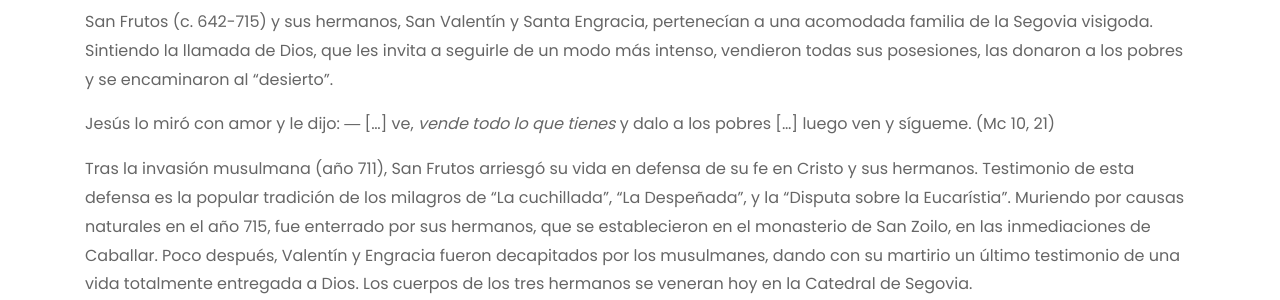
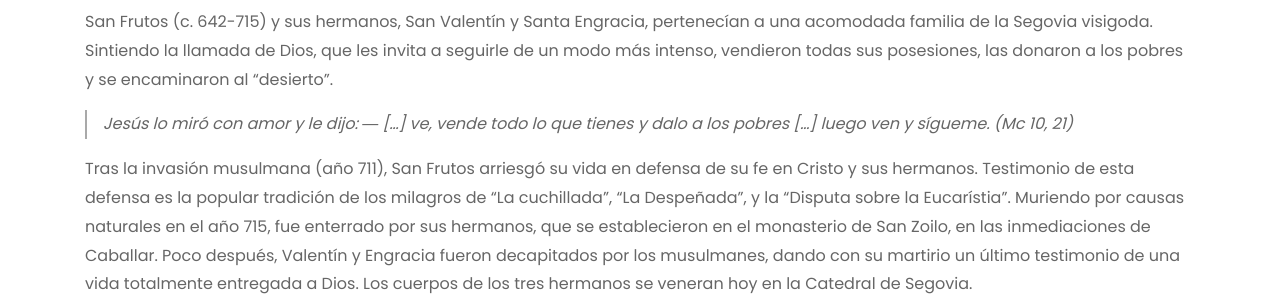
Before and after one commit to ermitasanfrutos/ermitasanfrutos.github.io, a Jekyll site: the page built from san-frutos.md, in a window 1280 px wide. Shown: the part 829-1129 px from the top of the page. Built offline with Jekyll 4.4.1, drawn with Linux system fonts in a browser that asks for light colours; some web fonts are replaced.

Commit message:
fix quotes and headers

```diff
--- a/_includes/header.html
+++ b/_includes/header.html
@@ -11,9 +11,9 @@
 	        <ul class="navbar-nav ml-auto">
 	        	<li class="nav-item"><a href="/" class="nav-link">Portada</a></li>
 	        	{% assign items = site.pages | where: 'layout', 'page' | sort: "order", "last" %}
-			{% for item in items %}
-				<li class="nav-item"><a href="{{ item.url | absolute_url }}" class="nav-link">{{ item.title }}</a></li>
-			{% endfor %}
+						{%- for item in items -%}
+							<li class="nav-item"><a href="{{ item.url | absolute_url }}" class="nav-link">{{ item.title }}</a></li>
+						{%- endfor -%}
 	        </ul>
 	      </div>
 	    </div>
@@ -26,7 +26,7 @@
       <div class="container-fluid px-md-5 justify-content-center" style="height: 100%">
         <div class="row no-gutters slider-text align-items-center justify-content-start" data-scrollax-parent="true" style="height: 100%;">
           <div class="col-md-6 ftco-animate">
-          	<h2 class="subheading">{{ site.title }}</h2>
+          	{%- if page.layout == 'page' -%}<h2 class="subheading">{{ site.title }}</h2>{%- endif -%}
             <h1 class="mb-4">{{ page.title }}</h1>
           </div>
           {%- if page.layout == 'page' -%}{% include module name='scrollDown' %}{%- endif -%}
--- a/san-frutos.md
+++ b/san-frutos.md
@@ -11,7 +11,7 @@
 
 San Frutos (c. 642-715) y sus hermanos, San Valentín y Santa Engracia, pertenecían a una acomodada familia de la Segovia visigoda. Sintiendo la llamada de Dios, que les invita a seguirle de un modo más intenso, vendieron todas sus posesiones, las donaron a los pobres y se encaminaron al "desierto".
 
-> Jesús lo miró con amor y le dijo: ― [...] ve, _vende todo lo que tienes_ y dalo a los pobres [...] luego ven y sígueme. (Mc 10, 21)
+> Jesús lo miró con amor y le dijo: ― [...] ve, vende todo lo que tienes y dalo a los pobres [...] luego ven y sígueme. (Mc 10, 21)
 
 
 Tras la invasión musulmana (año 711), San Frutos arriesgó su vida en defensa de su fe en Cristo y sus hermanos. Testimonio de esta defensa es la popular tradición de los milagros de "La cuchillada", "La Despeñada", y la "Disputa sobre la Eucarístia". Muriendo por causas naturales en el año 715, fue enterrado por sus hermanos, que se establecieron en el monasterio de San Zoilo, en las inmediaciones de Caballar. Poco después, Valentín y Engracia fueron decapitados por los musulmanes, dando con su martirio un último testimonio de una vida totalmente entregada a Dios. Los cuerpos de los tres hermanos se veneran hoy en la Catedral de Segovia.
```
Also changed, not shown: recursos.md (+1 -1 lines), css/style.css.
